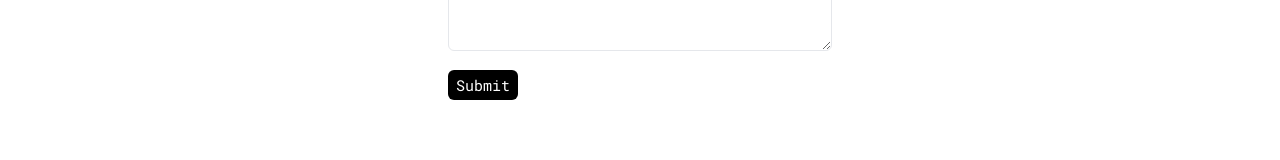
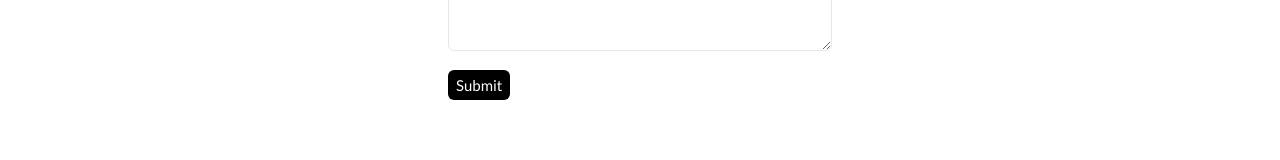
Before and after one commit to nepatyres/artisto, a Next.js app: page /contact in a window 1280 px wide. Shown: the part 588-748 px from the top of the page. Built offline with nearby package versions, Linux system fonts and the light colour scheme.

Commit message:
daily update

```diff
--- a/src/pages/contact.tsx
+++ b/src/pages/contact.tsx
@@ -47,7 +47,7 @@ export default function Contact() {
                             <textarea className="bg-white text-black py-[6px] px-3 focus:outline-2 focus:outline-blue-400 rounded-md focus:text-black border border-black/.70 w-full" id="message" rows={6} placeholder="Your message" name='message' required></textarea>
                         </div>
                         <div className='email-btn'>
-                            <button className='relative bg-black btn items-center flex font-ubuntuL font-thin text-[20px] text-white text-md rounded-md' type="submit">
+                            <button className='relative bg-black btnB items-center flex font-ubuntuL font-thin text-[20px] text-white text-md rounded-md' type="submit">
                                 <span className="relative z-10 text-[15px] span inline-block text-center transition-colors text-white px-2 py-1">Submit</span>
                             </button>
                         </div>
```
